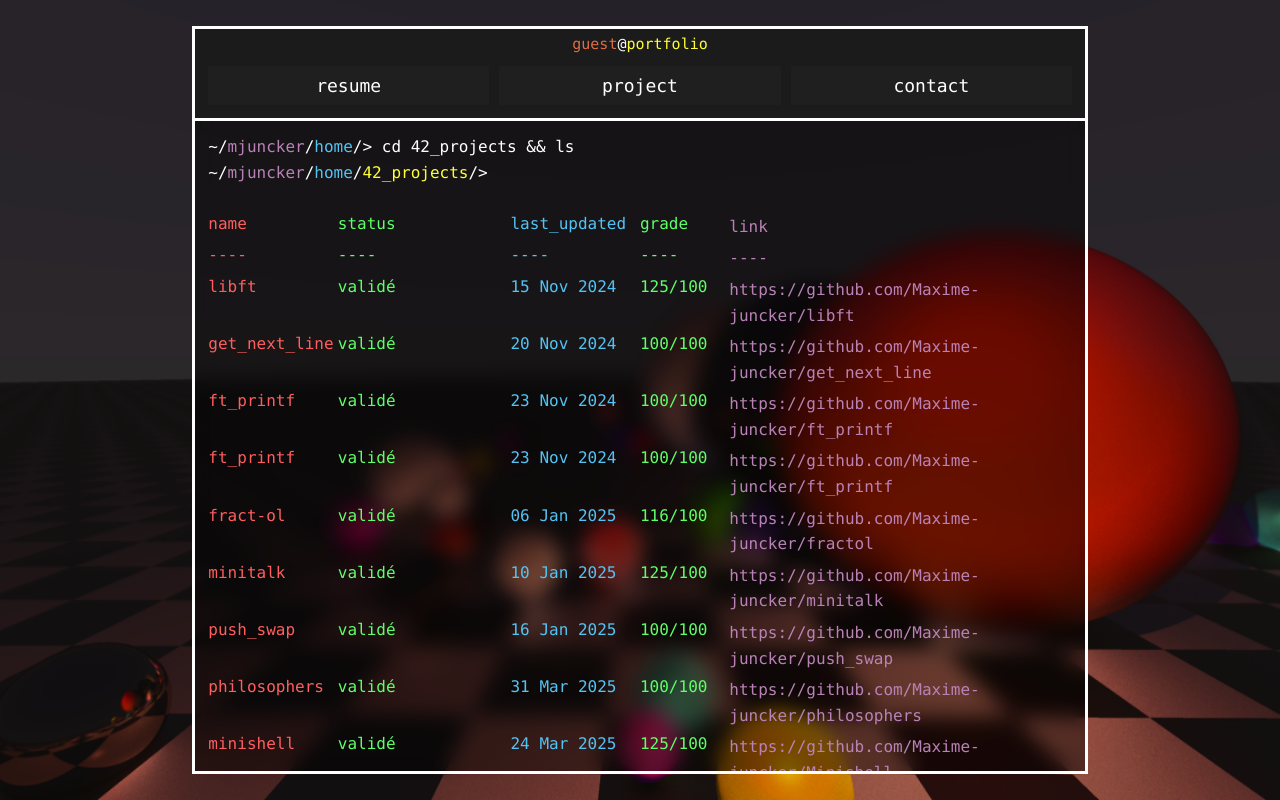
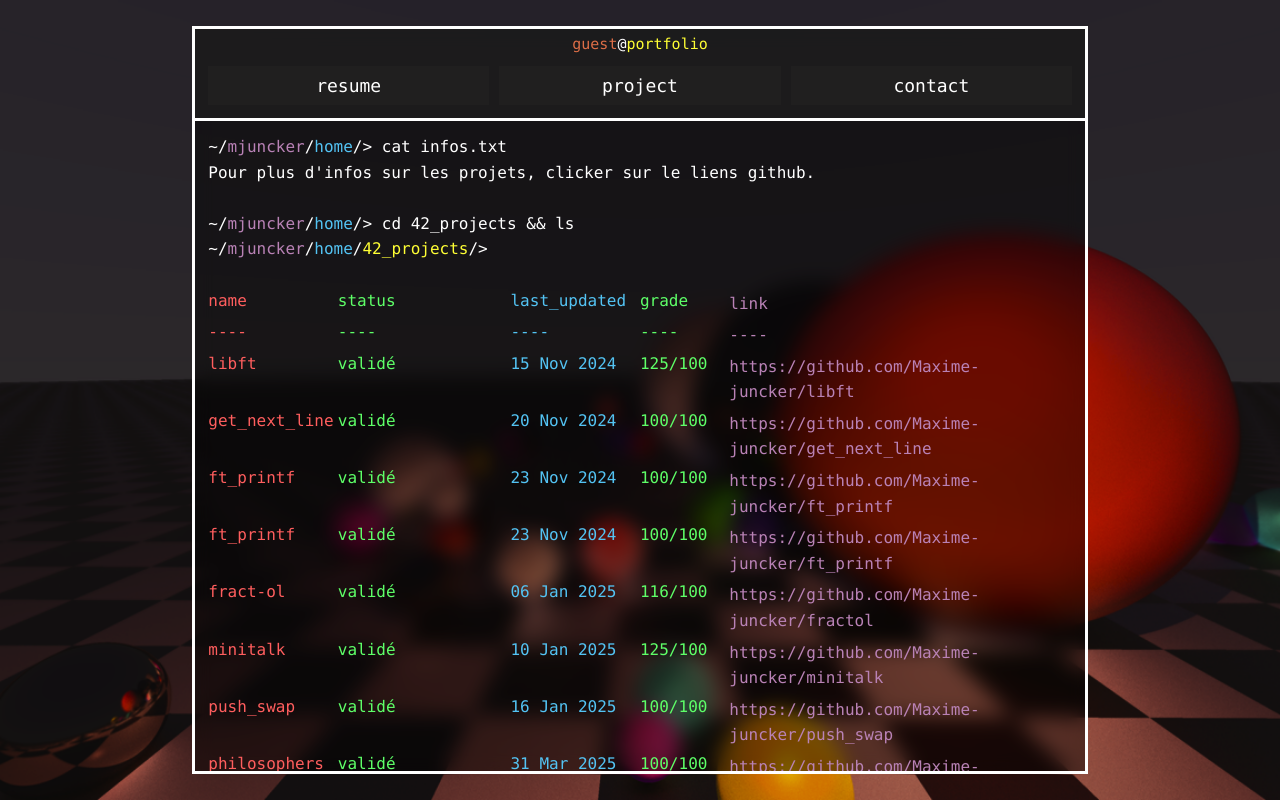
Before and after one commit to Maxime-juncker/re-portfolio, a Vue app: page / in a window 1280 px wide. Both pictures are taken after a click on the button "project". Built offline with nearby package versions, Linux system fonts and the light colour scheme.

Commit message:
smol text

```diff
--- a/src/components/project_tab.vue
+++ b/src/components/project_tab.vue
@@ -5,6 +5,15 @@
 
 <template>
 	<div class="tab">
+		<div>
+			<span>~/</span>
+			<span style="color: #B982B6;">mjuncker</span>
+			<span>/</span>
+			<span style="color: #53C3F3;">home</span>/>
+			<span>cat infos.txt</span>
+		</div>
+		<span>Pour plus d'infos sur les projets, clicker sur le liens github.</span>
+		<p><br></p>
 		<div>
 			<span>~/</span>
 			<span style="color: #B982B6;">mjuncker</span>
```
